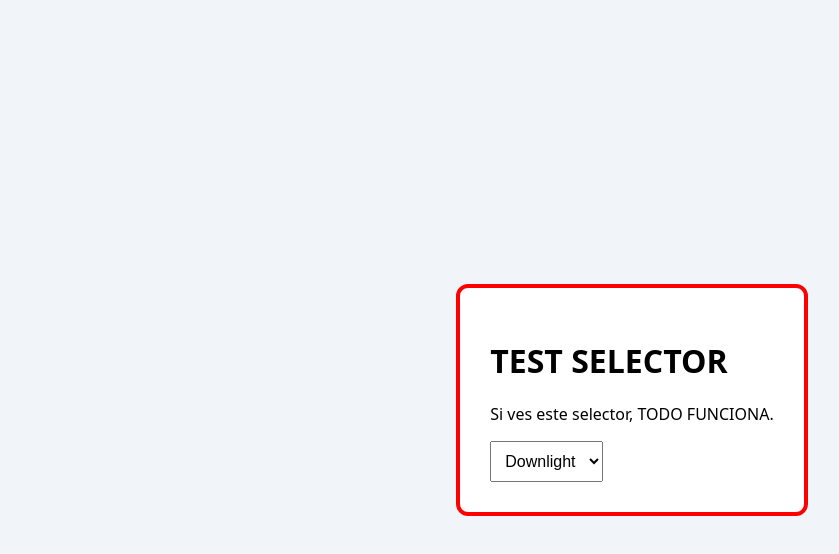
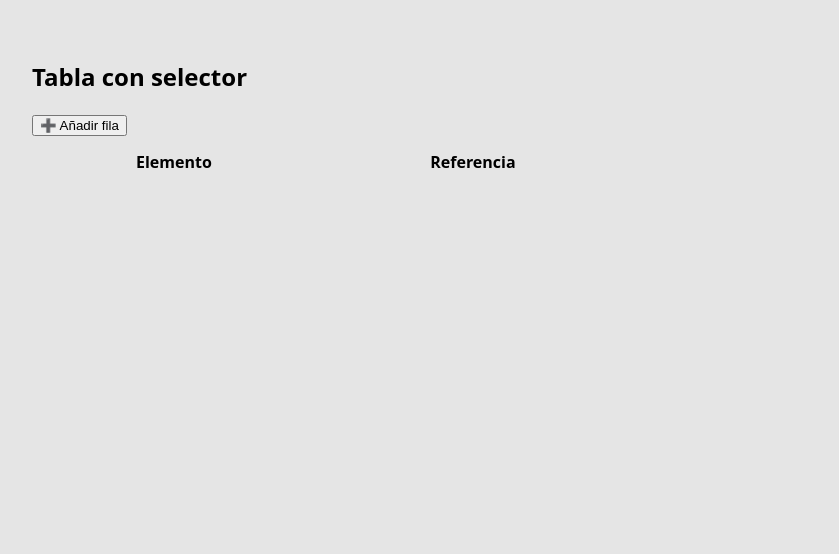
Before and after one commit to Rodricasares/control-obra-domotica, a React (Vite) app: page / in a window 1280 px wide. Shown: the top 554 px of the page, without its empty margins (8-847 px from the left). Built offline with nearby package versions, Linux system fonts and the light colour scheme.

Commit message:
new app.jsx

```diff
--- a/src/App.jsx
+++ b/src/App.jsx
@@ -2,13 +2,7 @@ import TablaEstancia from "./components/TablaEstancia";
 
 export default function App() {
   return (
-    <div style={{
-      minHeight: "100vh",
-      display: "flex",
-      justifyContent: "center",
-      alignItems: "center",
-      background: "#f1f5f9"
-    }}>
+    <div style={{ padding: 40 }}>
       <TablaEstancia />
     </div>
   );
--- a/src/components/TablaEstancia.jsx
+++ b/src/components/TablaEstancia.jsx
@@ -1,24 +1,63 @@
+import { useState } from "react";
+
+const ARTICULOS = [
+  "Downlight",
+  "Pulsador",
+  "Sensor",
+  "Tira LED",
+  "Aplique",
+  "Luminaria exterior"
+];
+
 export default function TablaEstancia() {
+  const [filas, setFilas] = useState([]);
+
+  const addFila = () => {
+    setFilas([...filas, { el: ARTICULOS[0], ref: "" }]);
+  };
+
+  const update = (i, campo, valor) => {
+    const copia = [...filas];
+    copia[i][campo] = valor;
+    setFilas(copia);
+  };
+
   return (
-    <div style={{
-      padding: 30,
-      border: "4px solid red",
-      borderRadius: 12,
-      background: "white"
-    }}>
-      <h1>TEST SELECTOR</h1>
+    <div style={{ width: "100%", maxWidth: 600 }}>
+      <h2>Tabla con selector</h2>
 
-      <p>Si ves este selector, TODO FUNCIONA.</p>
+      <button onClick={addFila}>➕ Añadir fila</button>
 
-      <select style={{
-        padding: 10,
-        fontSize: 16
-      }}>
-        <option>Downlight</option>
-        <option>Pulsador</option>
-        <option>Sensor</option>
-        <option>Tira LED</option>
-      </select>
+      <table style={{ width: "100%", marginTop: 12 }}>
+        <thead>
+          <tr>
+            <th>Elemento</th>
+            <th>Referencia</th>
+          </tr>
+        </thead>
+        <tbody>
+          {filas.map((f, i) => (
+            <tr key={i}>
+              <td>
+                <select
+                  value={f.el}
+                  onChange={e => update(i, "el", e.target.value)}
+                >
+                  {ARTICULOS.map(a => (
+                    <option key={a} value={a}>{a}</option>
+                  ))}
+                </select>
+              </td>
+              <td>
+                <input
+                  value={f.ref}
+                  onChange={e => update(i, "ref", e.target.value)}
+                />
+              </td>
+            </tr>
+          ))}
+        </tbody>
+      </table>
     </div>
   );
 }
```
